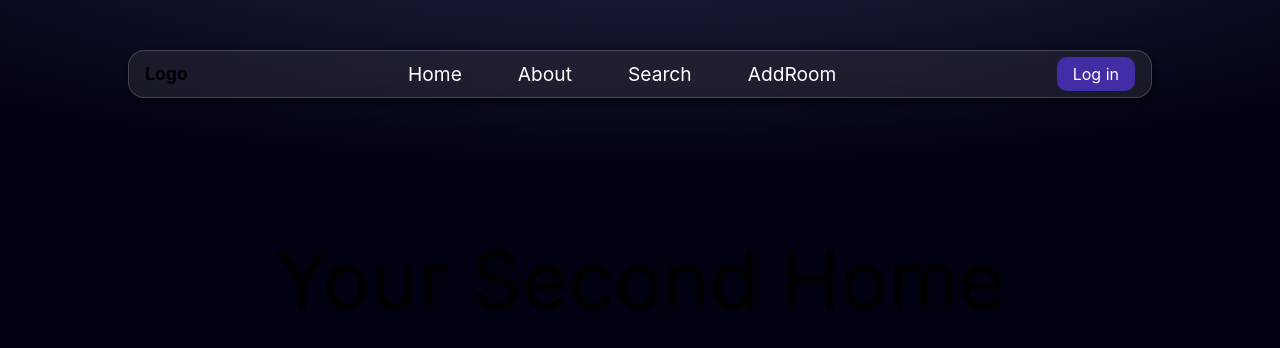
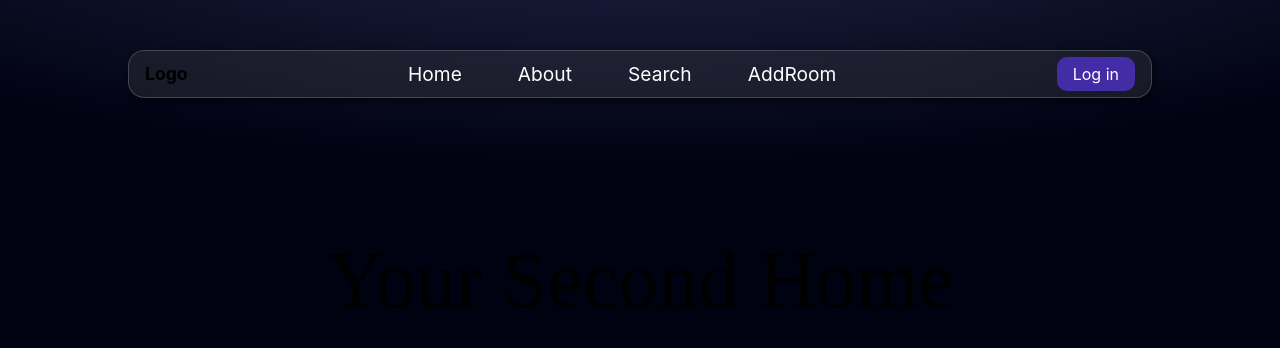
Before and after one commit to sssSync/Renter_Traker, a React (Vite) app in the folder frontend/: page / in a window 1280 px wide. Shown: the top 348 px of the page. Built offline with nearby package versions, Linux system fonts and the light colour scheme.

Commit message:
api-woeking

```diff
--- a/frontend/src/App.css
+++ b/frontend/src/App.css
@@ -1,4 +1,9 @@
 @import url("https://fonts.googleapis.com/css2?family=Poppins:ital,wght@0,300;0,400;0,500;1,400&family=Roboto:wght@300;400&display=swap");
+
+@font-face {
+  font-family: "Roxal";
+  src: url("./assets/RoxaleStoryItalic-GOwLa.woff") format("woff");
+}
 
 :root {
   font-family: Inter, system-ui, Avenir, Helvetica, Arial, sans-serif;
--- /dev/null
+++ b/frontend/src/api/index.js
@@ -0,0 +1,18 @@
+import axios from "axios";
+
+const API = axios.create({
+  baseURL: "http://localhost:3000",
+});
+
+// Authentication Routes
+export const logIn = (authData) => API.post("/login", authData);
+export const signUp = (authData) => API.post("/signup", authData);
+
+// Routes for Question
+
+export const getAllQuestions = () => API.post("/faq/question");
+export const deleteQuestion = (answer) => API.post(`faq/answer`, answer);
+
+// Routes for Users
+export const searchByLandmark = () => API.post("/search/landmark");
+export const searchByAddress = () => API.post("/search/address");
--- a/frontend/src/components/Intro/intro-style.scss
+++ b/frontend/src/components/Intro/intro-style.scss
@@ -1,5 +1,11 @@
+// @font-face {
+//     font-family: "Roxal";
+//     src: url("../../assets/RoxaleStoryItalic-GOwLa.woff") format("woff");
+// }
+
 .container {
     h1 {
         font-size: 5rem;
+        font-family: "Roxal";
     }
 }
--- a/frontend/src/pages/Home/Home.jsx
+++ b/frontend/src/pages/Home/Home.jsx
@@ -11,6 +11,8 @@ const Home = () => {
       }}
     >
       <Intro />
+
+      <div className="about mt-28" id="about"></div>
     </div>
   );
 };
```
Also changed, not shown: frontend/src/assets/RoxaleStoryItalic-GOwLa.woff (added).
